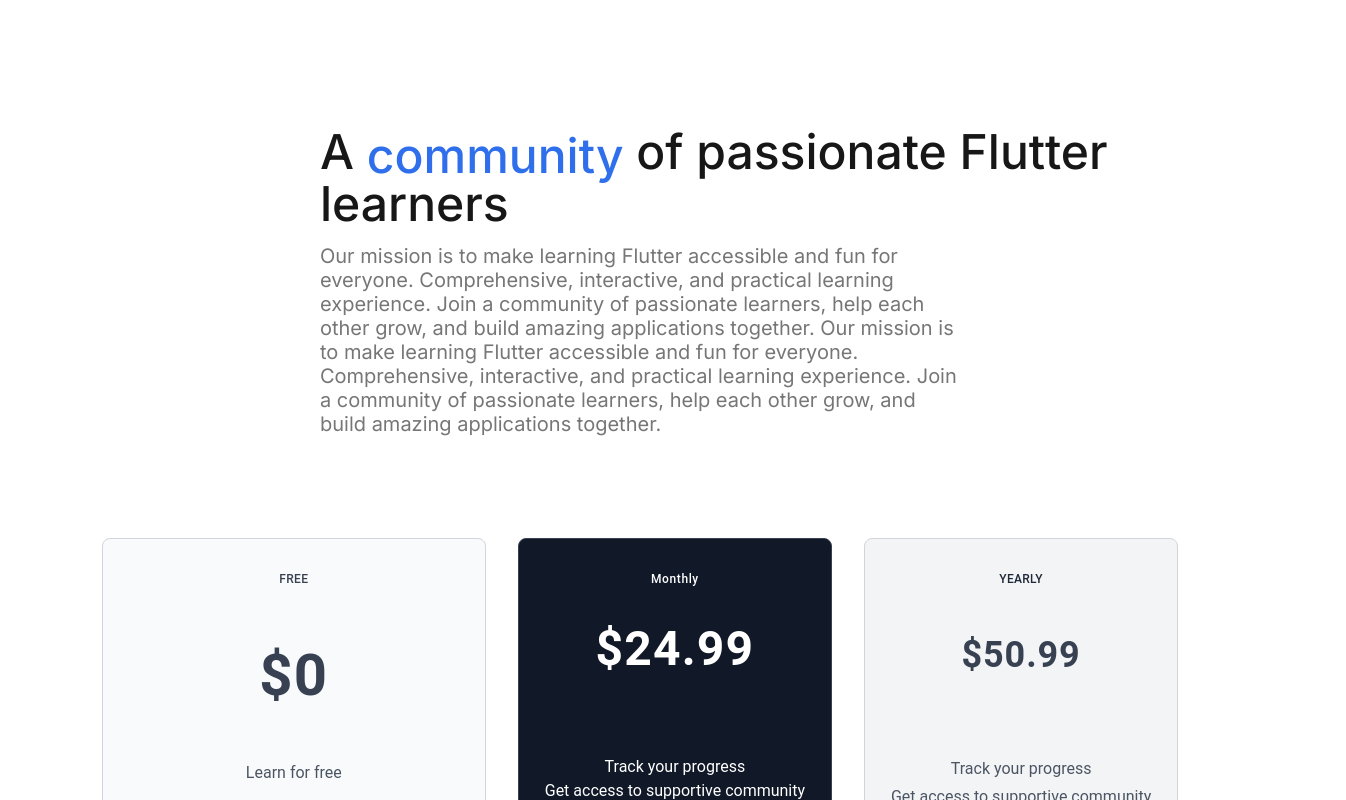
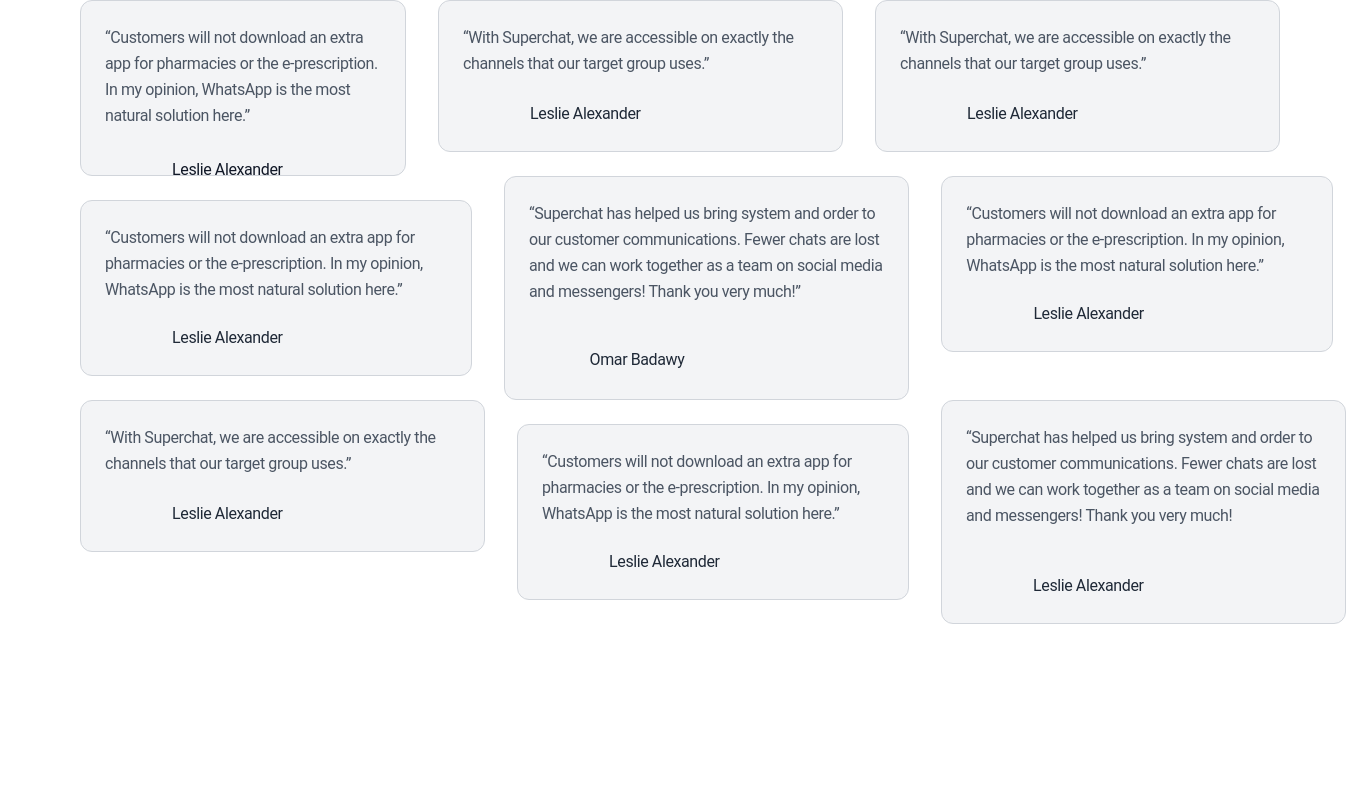
Before and after one commit to hamnas1/my-app, a Next.js app: page /portfolio in a window 1280 px wide. Shown: the top 800 px of the page, 1346 px wide, since content can reach past the window. Built offline with nearby package versions, Linux system fonts and the light colour scheme.

Commit message:
review page

```diff
--- a/app/portfolio/page.tsx
+++ b/app/portfolio/page.tsx
@@ -1,10 +1,8 @@
-import DesignPage from "./design";
-import { Incrementer } from "./Incrementer";
-
+import Review from "./reviewpage";
 export default async function Home() {
   return (
     <>
-      <DesignPage />
+        < Review />
     </>
   );
 }
--- /dev/null
+++ b/app/portfolio/reviewpage.tsx
@@ -0,0 +1,120 @@
+const Review=() => {
+    return(
+    <>
+
+
+    <div className="h-600 flex flex-row justify-start items-start gap-8 pl-20">
+
+    <div className="h-44 w-[405.3px] flex flex-col justify-start items-start gap-6 p-6 rounded-xl border border-gray-300 bg-gray-100">
+     <span className="w-342 h-72 font-[roboto] text-base font-normal leading-relaxed tracking-tight text-left text-gray-600"> “Customers will not download an extra app for
+ pharmacies or the e-prescription. In my opinion,
+ WhatsApp is the most natural solution here.”</span>
+ <span className="w-[191px] h-[32px] flex flex-row justify-start items-center gap-3">
+ <span className="w-32 h-32 shadow-[custom]">  </span>
+ <span className="w-72 h-6 flex-grow-0 font-[roboto] text-base font-normal leading-relaxed tracking-tight text-left text-gray-900">
+     Leslie Alexander
+ </span>
+ </span>
+    </div>
+    <div className="h-[152px] w-[405.3px] flex flex-col justify-start items-start gap-6 p-6 rounded-xl border border-gray-300 bg-gray-100">
+    <span className="w-[355px] h-[48px] flex-grow-0 font-[roboto] text-base font-normal leading-relaxed tracking-tight text-left text-gray-600 ">
+    “With Superchat, we are accessible on exactly the
+ channels that our target group uses.”
+    </span>
+    <div className="w-[191px] h-[32px] flex flex-row justify-start items-center gap-3">
+     <span className="w-32 h-32 shadow-[custom]"></span>
+     <span className="w-72 h-[24px] font-[roboto] text-base font-normal leading-relaxed tracking-tight text-left text-gray-800">Leslie Alexander</span>
+    </div>
+    </div>
+
+    <div className="h-[152px] w-[405.3px] flex flex-col justify-start items-start gap-6 p-6 rounded-xl border border-gray-300 bg-gray-100">
+     <span className=" w-[355px] h-[48px] font-[roboto] text-base font-normal leading-relaxed tracking-tight text-left text-gray-600">
+     “With Superchat, we are accessible on exactly the
+ channels that our target group uses.”
+     </span>
+     <div className="w-[191px] h-[32px] flex flex-row justify-start items-center gap-3">
+     <span className="w-32 h-32 shadow-[custom]"></span>
+     <span className="w-72 h-[24px] font-[roboto] text-base font-normal leading-relaxed tracking-tight text-left text-gray-800">Leslie Alexander</span>
+    </div>
+    </div>
+    </div>
+    <div className="h-600 flex flex-row justify-start items-start gap-8 ">
+    <div className="h-[176px] w-[405.3px] ml-20 mt-6 flex flex-col justify-start items-start gap-6 p-6 rounded-xl border border-gray-300 bg-gray-100">
+    <span className="w-[342px] h-[72px] font-[roboto] text-base font-normal leading-relaxed tracking-tight text-left text-gray-600">
+    “Customers will not download an extra app for
+ pharmacies or the e-prescription. In my opinion,
+ WhatsApp is the most natural solution here.”
+    </span>
+    <div className="w-[191px] h-[32px] flex flex-row justify-start items-center gap-3">
+    <span className="w-32 h-32 shadow-[custom]"></span>
+     <span className="w-72 h-[24px] font-[roboto] text-base font-normal leading-relaxed tracking-tight text-left text-gray-800">Leslie Alexander</span>
+    </div>
+    </div>
+    <div className="h-[224px] w-[405.3px] flex flex-col justify-start items-start gap-6 p-6 rounded-xl border border-gray-300 bg-gray-100">
+ <span className="h-[120px] w-[357.3px] flex items-stretch font-[roboto] text-base font-normal leading-relaxed tracking-tight text-left text-gray-600">
+ “Superchat has helped us bring system and order to our customer communications. Fewer chats are lost and we can work together as a team on social media and messengers! Thank you very much!”
+ </span>
+ <div className="w-[170px] h-[32px] flex flex-row justify-start items-center gap-3 ">
+ <span className="w-32 h-32 shadow-[custom]"></span>
+     <span className="w-72 h-[24px] font-[roboto] text-base font-normal leading-relaxed tracking-tight text-left text-gray-800">Omar Badawy</span>
+ </div>
+    </div>
+    <div className="h-[176px] w-[405.3px] flex flex-col justify-start items-start gap-6 p-6 rounded-xl border border-gray-300 bg-gray-100">
+     <span className="w-[342px] h-[72px] font-[roboto] text-base font-normal leading-relaxed tracking-tight text-left text-gray-600">
+     “Customers will not download an extra app for
+ pharmacies or the e-prescription. In my opinion,
+ WhatsApp is the most natural solution here.”
+     </span>
+     <div className="w-[191px] h-[32px] flex flex-row justify-start items-center gap-3">
+    <span className="w-32 h-32 shadow-[custom]"></span>
+     <span className="w-72 h-[24px] font-[roboto] text-base font-normal leading-relaxed tracking-tight text-left text-gray-800">Leslie Alexander</span>
+    </div>
+    </div>
+    </div>
+    <div className="h-600 flex flex-row justify-start items-start  gap-8 ">
+
+    <div className="h-[152px] w-[405.3px] flex flex-col justify-start ml-20 items-start gap-6 p-6 rounded-xl border border-gray-300 bg-gray-100">
+ <span className="w-[355px] h-[48px] font-[roboto] text-base font-normal leading-relaxed tracking-tight text-left text-gray-600">
+ “With Superchat, we are accessible on exactly the
+ channels that our target group uses.”
+ </span>
+ <div className="w-[191px] h-[32px] flex flex-row justify-start items-center gap-3 ">
+    <span className="w-32 h-32 shadow-[custom]"></span>
+     <span className="w-72 h-[24px] font-[roboto] text-base font-normal leading-relaxed tracking-tight text-left text-gray-800">Leslie Alexander</span>
+    </div>
+    </div>
+    <div className="mt-6 h-[176px] w-[405.3px] flex flex-col justify-start items-start gap-6 p-6 rounded-xl border border-gray-300 bg-gray-100">
+    <span className="w-[342px] h-[72px] font-[roboto] text-base font-normal leading-relaxed tracking-tight text-left text-gray-600">
+    “Customers will not download an extra app for
+ pharmacies or the e-prescription. In my opinion,
+ WhatsApp is the most natural solution here.”
+    </span>
+    <div className="w-[191px] h-[32px] flex flex-row justify-start items-center gap-3 ">
+    <span className="w-32 h-32 shadow-[custom]"></span>
+     <span className="w-72 h-[24px] font-[roboto] text-base font-normal leading-relaxed tracking-tight text-left text-gray-800">Leslie Alexander</span>
+    </div>
+    </div>
+    <div className=" h-[224px] w-[405.3px] flex flex-col justify-start items-start gap-6 p-6 rounded-xl border border-gray-300 bg-gray-100">
+    <span className="h-[120px] w-[357.3px] flex-none font-[roboto] text-base font-normal leading-relaxed tracking-tight text-left text-gray-600">
+    “Superchat has helped us bring system and order to our customer communications. Fewer chats are lost and we can work together as a team on social media and messengers! Thank you very much!
+    </span>
+    <div className="w-[191px] h-[32px] flex flex-row justify-start items-center gap-3 ">
+    <span className="w-32 h-32 shadow-[custom]"></span>
+     <span className="w-72 h-[24px] font-[roboto] text-base font-normal leading-relaxed tracking-tight text-left text-gray-800">Leslie Alexander</span>
+    </div>
+
+
+    </div>
+
+
+
+
+
+    </div>
+
+
+    </>
+
+    );
+ };
+ export default Review;
```
